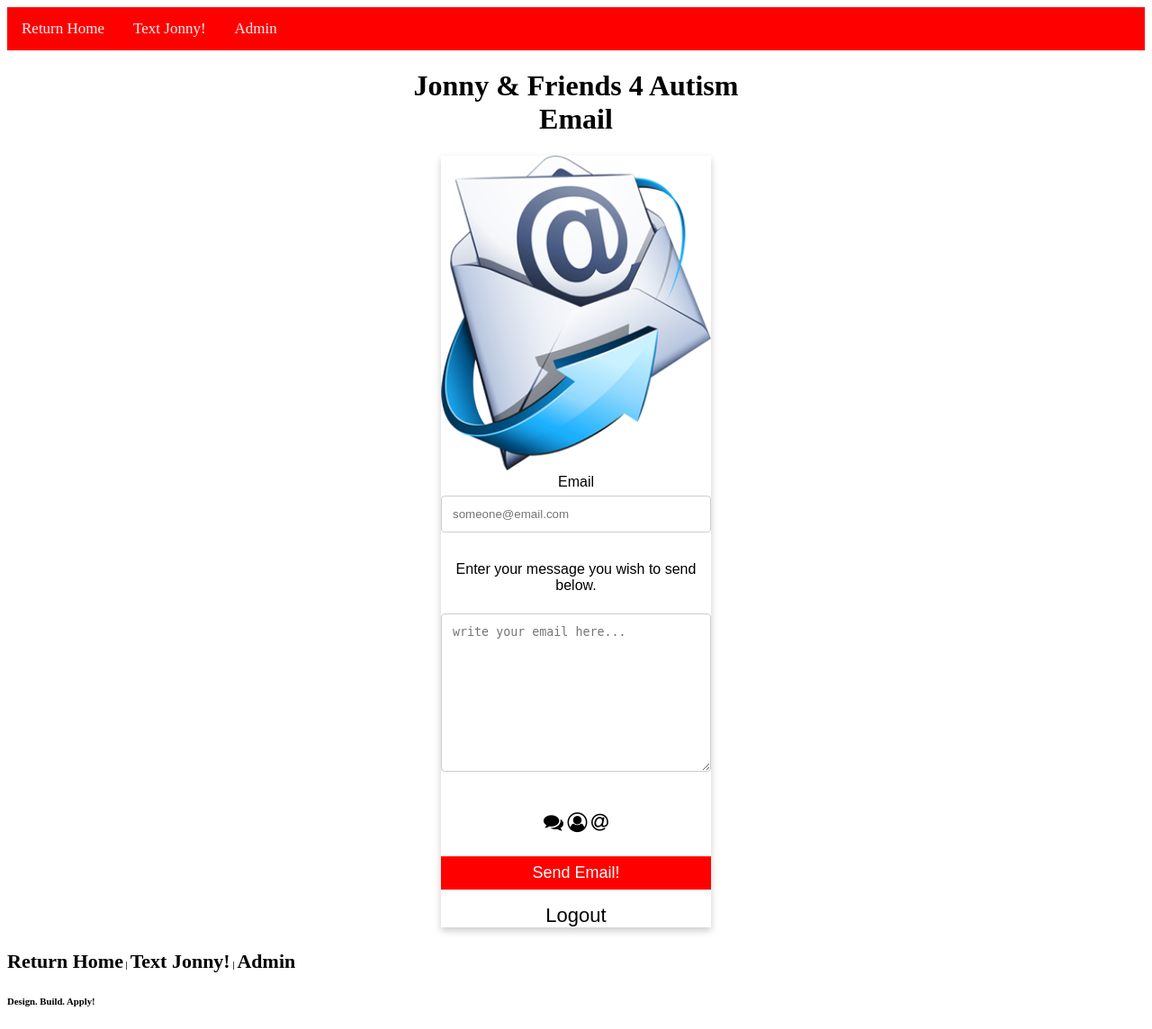
After one commit to SinclairPythonAkoto/jaffautism, a Flask app: page /send_mail in a window 1280 px wide. The commit adds this page. Shown: the whole page at 90% size. Run offline with Flask 2, Linux system fonts and the light colour scheme; the visitor is signed in with stand-in values (Sample User, id 1).

Commit message:
file update - email unctionality added; OFFLINE app complete

```diff
--- a/OFFLINE/sendtext.py
+++ b/OFFLINE/sendtext.py
@@ -1,8 +1,24 @@
 from flask import Flask, render_template, redirect, url_for, request, session, flash, g
 from functools import wraps
 import requests
+from flask_mail import Mail, Message
 
 app = Flask(__name__)
+
+app.config.update(dict(
+    DEBUG = True,
+    MAIL_SERVER = 'smtp.gmail.com',
+    MAIL_PORT = 587,
+    MAIL_USE_TLS = True,
+    MAIL_USE_SSL = False,
+    MAIL_USERNAME = 'jonnyandfriends4autism.@gmail.com', # jonny email
+    MAIL_PASSWORD = '25-aug-2000', # email password
+    MAIL_DEFAULT_SENDER = ('Jonny & Friends For Autism', 'jonnyandfriends4autism.@gmail.com'), #('NAME OR TITLE OF SENDER', 'SENDER EMAIL ADDRESS')
+    MAIL_MAX_EMAILS = 5
+))
+
+mail = Mail(app)
+
 
 # need to set secret key for login_required function to work
 app.secret_key = "Shalieka"
@@ -25,13 +41,14 @@ def textJonny():
 	else:
 		txt = request.form.get('sendText')
 		sender = request.form.get('senderName')
+		num = request.form.get('contactNumber')
 		from clockwork import clockwork
 		api = clockwork.API('923a9a3d3f680a9ae95a5198afd6b1eadb428be1',)
 
 		message = clockwork.SMS(
 		    to = '447481790498',
-		    message = f'{txt}',
-		    from_name=f'{sender}')
+		    message = f'FROM: {sender.lower()}\nNUMBER: {num}\n\n{txt.lower()}',
+		    from_name='jaffautism')
 
 		response = api.send(message)
 
@@ -72,8 +89,8 @@ def JonnyAdmin():
 
 		message = clockwork.SMS(
 		    to = f'{num}',
-		    message = f'{txt}',
-		    from_name='MrAkotoApps')
+		    message = f'{txt.lower()}',
+		    from_name='jaffautism')
 
 		response = api.send(message)
 
@@ -83,6 +100,34 @@ def JonnyAdmin():
 			flash('message failed to send.')
 			return redirect(url_for('JonnyAdmin'))
 
+
+@app.route('/send_mail', methods=['GET', 'POST'])
+@login_required
+def send_mail():
+	if request.method == 'GET':
+		return render_template('send_mail.html')
+	else:
+		sendTo = request.form.get('emailReciever')
+		confirmEmail = request.form.get('confirm')
+		content = request.form.get('emailContent')
+
+		msg = Message('Jonny & Friends 4 Autism!', recipients=[sendTo])
+		msg.body = f'{content}\nKind regards\n\nSandra Ferguson\nJonny And Friends For Autism'
+
+		# return redirect(url_for('textJonny'))
+
+		# if sendTo == confirmEmail:
+		# 	msg = Message('Jonny & Friends 4 Autism!', recipients=[sendTo])
+		# 	msg.body = f'{content}\nKind regards\n\nSandra Ferguson\nJonny And Friends For Autism\n'
+
+		with app.open_resource('logo1.png') as logo:
+			msg.attach('logo1.png', 'image/png', logo.read())
+
+		mail.send(msg)
+		return redirect(url_for('textJonny'))
+		# else:
+		# 	error = "Please provide a valid email"
+		# 	return render_template('send_mail.html', error=error)
 
 @app.route('/logout')
 @login_required
--- a/OFFLINE/templates/layout.html
+++ b/OFFLINE/templates/layout.html
@@ -17,6 +17,10 @@
   .title {
     color: grey;
     font-size: 18px;
+  }
+
+  h1 {
+    text-align: center;
   }
 
   button {
--- /dev/null
+++ b/OFFLINE/templates/send_mail.html
@@ -0,0 +1,26 @@
+{% extends "layout.html" %}
+
+{% block content %}
+
+<h1>Jonny & Friends 4 Autism<br>Email</h1>
+<form action="{{ url_for('send_mail') }}" method="post">
+	<div class="card">
+		<img src="static/email.png" alt="sandraEmail" style="width: 100%">
+		<label for="sendMail">Email</label>
+		<input id="sendMail" type="text" name="emailReciever" placeholder="someone@email.com" required>
+		<!-- <label for="confirmEmail">Confirm Email</label>
+		<input id="confirmEmail" type="text" name="confirm" placeholder="confirm email" required> -->
+		<p>Enter your message you wish to send below.</p>
+		<label for="textBox" rows></label>
+		<textarea id="textBox" rows="10" cols="35" name="emailContent" placeholder="write your email here..." required></textarea><br>
+		<div style="margin: 24px 0;">
+	    	<a href="{{ url_for('JonnyAdmin') }}"><i class="fa fa-comments"></i></a>
+	    	<a href="{{ url_for('textJonny') }}"><i class="fa fa-user-circle-o"></i></a>
+	    	<a href="{{ url_for('send_mail') }}"><i class="fa fa-at"></i></a>
+	    </div>
+	    <p><button type="submit">Send Email!</button></p>
+	    <a href="{{ url_for('logout') }}">Logout</a>
+	</div>
+</form>
+
+{% endblock  %}
--- a/OFFLINE/templates/textJonny.html
+++ b/OFFLINE/templates/textJonny.html
@@ -2,7 +2,7 @@
 
 {% block content %}
 
-<h2 style="text-align:center">Jonny & Friends 4 Autism<br>Text us!</h2>
+<h1>Jonny & Friends 4 Autism<br>Text us!</h1>
 <form action="{{ url_for('textJonny') }}" method="post">
   <div class="card">
     <img src="/static/jaffalogo.png" alt="John" style="width:100%">
```
Also changed, not shown: OFFLINE/templates/JonnyAdmin.html (+6 -9 lines), OFFLINE/logo1.png (added), OFFLINE/static/JonnySandraPic.jpg (added), OFFLINE/static/email.png (added), OFFLINE/static/sms-hero-2x.png (deleted), OFFLINE/static/text-messaging.jpg (deleted), OFFLINE/static/textMePic.jpeg (deleted).
